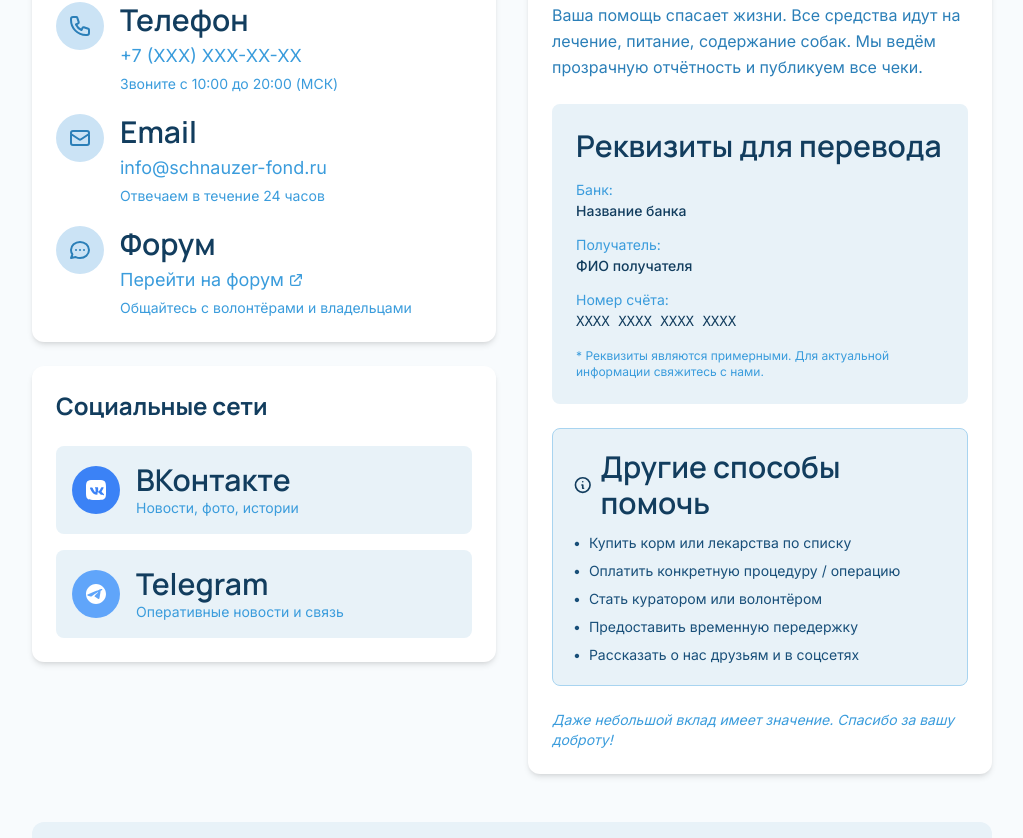
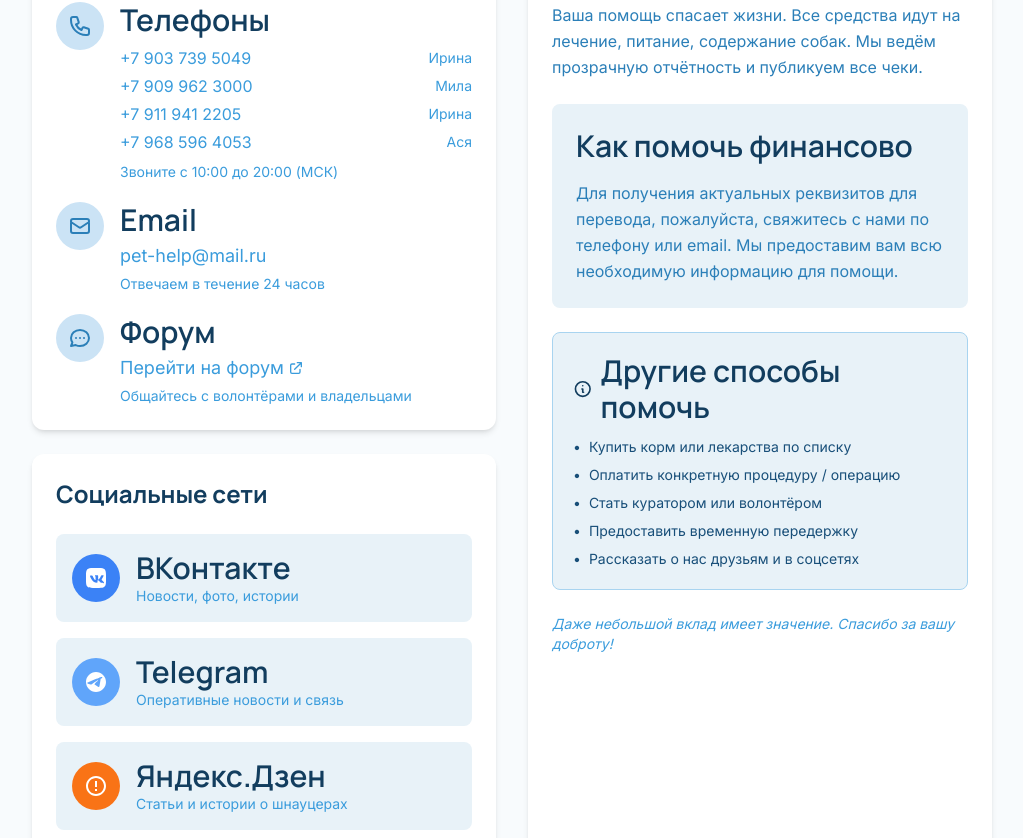
Before and after one commit to Aristvodolaz/sond_shnau, a Nuxt app: page /contacts in a window 1280 px wide. Shown: the part 402-1240 px from the top of the page, without its empty margins (128-1151 px from the left). Built offline with nearby package versions, Linux system fonts and the light colour scheme; a web font is replaced by a local one.

Commit message:
12\upd contacts

```diff
--- a/pages/contacts.vue
+++ b/pages/contacts.vue
@@ -15,17 +15,22 @@
             <h2 class="text-2xl font-display font-bold text-warm-900 mb-6">Связь с фондом</h2>
 
             <div class="space-y-5">
-              <!-- Phone -->
+              <!-- Phones -->
               <div class="flex items-start">
                 <div class="w-12 h-12 bg-primary-100 rounded-full flex items-center justify-center flex-shrink-0 mr-4">
                   <svg class="w-6 h-6 text-primary-600" fill="none" stroke="currentColor" viewBox="0 0 24 24">
                     <path stroke-linecap="round" stroke-linejoin="round" stroke-width="2" d="M3 5a2 2 0 012-2h3.28a1 1 0 01.948.684l1.498 4.493a1 1 0 01-.502 1.21l-2.257 1.13a11.042 11.042 0 005.516 5.516l1.13-2.257a1 1 0 011.21-.502l4.493 1.498a1 1 0 01.684.949V19a2 2 0 01-2 2h-1C9.716 21 3 14.284 3 6V5z" />
                   </svg>
                 </div>
-                <div>
-                  <h3 class="font-semibold text-warm-900 mb-1">Телефон</h3>
-                  <a :href="`tel:${config.PHONE}`" class="link text-lg">{{ config.PHONE }}</a>
-                  <p class="text-sm text-warm-600 mt-1">Звоните с 10:00 до 20:00 (МСК)</p>
+                <div class="flex-1">
+                  <h3 class="font-semibold text-warm-900 mb-2">Телефоны</h3>
+                  <div class="space-y-1">
+                    <div v-for="phone in config.PHONES" :key="phone.number" class="flex items-center justify-between">
+                      <a :href="`tel:${phone.number.replace(/\s/g, '')}`" class="link text-base">{{ phone.number }}</a>
+                      <span class="text-sm text-warm-600 ml-2">{{ phone.name }}</span>
+                    </div>
+                  </div>
+                  <p class="text-sm text-warm-600 mt-2">Звоните с 10:00 до 20:00 (МСК)</p>
                 </div>
               </div>
 
@@ -104,6 +109,24 @@
                   <p class="text-sm text-warm-600">Оперативные новости и связь</p>
                 </div>
               </a>
+
+              <!-- Dzen -->
+              <a
+                :href="config.DZEN_URL"
+                target="_blank"
+                rel="noopener noreferrer"
+                class="flex items-center p-4 bg-warm-100 rounded-lg hover:bg-warm-200 transition-colors group"
+              >
+                <div class="w-12 h-12 bg-orange-500 rounded-full flex items-center justify-center flex-shrink-0 mr-4 group-hover:scale-105 transition-transform">
+                  <svg class="w-6 h-6 text-white" fill="currentColor" viewBox="0 0 24 24">
+                    <path d="M12 2C6.48 2 2 6.48 2 12s4.48 10 10 10 10-4.48 10-10S17.52 2 12 2zm0 18c-4.41 0-8-3.59-8-8s3.59-8 8-8 8 3.59 8 8-3.59 8-8 8zm-1-13h2v6h-2zm0 8h2v2h-2z"/>
+                  </svg>
+                </div>
+                <div>
+                  <h3 class="font-semibold text-warm-900">Яндекс.Дзен</h3>
+                  <p class="text-sm text-warm-600">Статьи и истории о шнауцерах</p>
+                </div>
+              </a>
             </div>
           </UiCard>
         </div>
@@ -119,23 +142,10 @@
             </p>
 
             <div class="bg-warm-100 rounded-lg p-6 mb-6">
-              <h3 class="font-semibold text-warm-900 mb-4">Реквизиты для перевода</h3>
-              <div class="space-y-3 text-sm">
-                <div>
-                  <span class="text-warm-600">Банк:</span>
-                  <p class="font-medium text-warm-900">{{ config.BANK_NAME }}</p>
-                </div>
-                <div>
-                  <span class="text-warm-600">Получатель:</span>
-                  <p class="font-medium text-warm-900">{{ config.RECIPIENT }}</p>
-                </div>
-                <div>
-                  <span class="text-warm-600">Номер счёта:</span>
-                  <p class="font-mono font-medium text-warm-900">{{ config.BANK_ACCOUNT }}</p>
-                </div>
-              </div>
-              <p class="text-xs text-warm-600 mt-4">
-                * Реквизиты являются примерными. Для актуальной информации свяжитесь с нами.
+              <h3 class="font-semibold text-warm-900 mb-4">Как помочь финансово</h3>
+              <p class="text-warm-700">
+                Для получения актуальных реквизитов для перевода, пожалуйста, свяжитесь с нами по телефону или email.
+                Мы предоставим вам всю необходимую информацию для помощи.
               </p>
             </div>
 
--- a/utils/config.ts
+++ b/utils/config.ts
@@ -1,22 +1,25 @@
 // External links and configuration
 export const config = {
-  // Social media links (replace with actual URLs)
-  VK_URL: 'https://vk.com/schnauzer_help',
-  TG_URL: 'https://t.me/schnauzer_fond',
+  // Social media links
+  VK_URL: 'https://vk.com/schnauzerhelp',
+  TG_URL: 'https://t.me/schnauhelp',
+  DZEN_URL: 'https://dzen.ru/schnauhelp',
 
   // Forum links
   FORUM_URL: 'https://pet-help.ru/forum/',
   LOST_FOUND_FORUM_URL: 'https://pet-help.ru/forum/viewforum.php?f=51',
 
-  // RSS feed URL (replace with actual feed URL if different)
+  // RSS feed URL
   RSS_URL: 'https://pet-help.ru/rss.xml',
 
-  // Contact information (replace with actual data)
-  PHONE: '+7 (XXX) XXX-XX-XX',
-  EMAIL: 'info@schnauzer-fond.ru',
+  // Contact information
+  EMAIL: 'pet-help@mail.ru',
 
-  // Financial help placeholders (replace with actual bank details)
-  BANK_ACCOUNT: 'XXXX XXXX XXXX XXXX',
-  BANK_NAME: 'Название банка',
-  RECIPIENT: 'ФИО получателя'
+  // Phone contacts
+  PHONES: [
+    { number: '+7 903 739 5049', name: 'Ирина' },
+    { number: '+7 909 962 3000', name: 'Мила' },
+    { number: '+7 911 941 2205', name: 'Ирина' },
+    { number: '+7 968 596 4053', name: 'Ася' }
+  ]
 }
```
